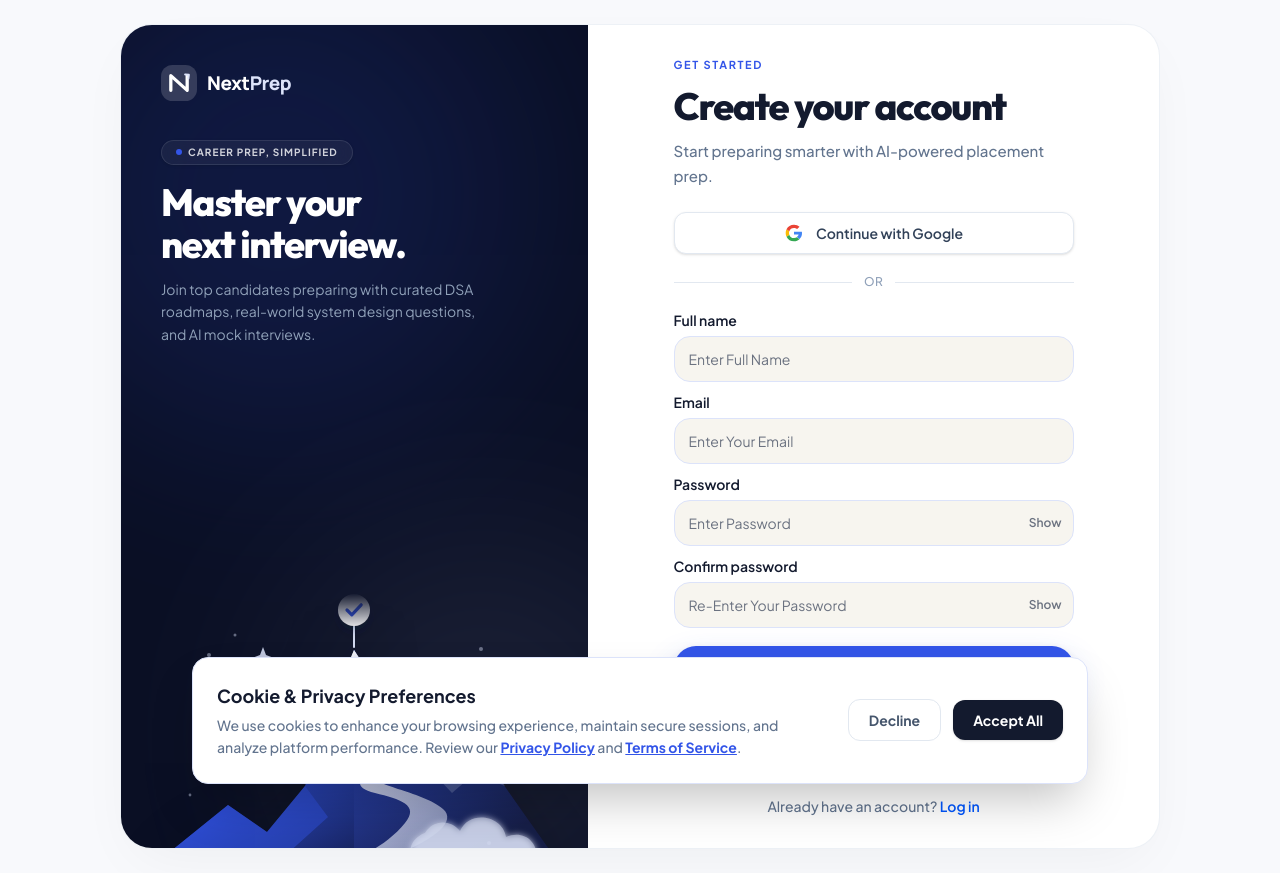
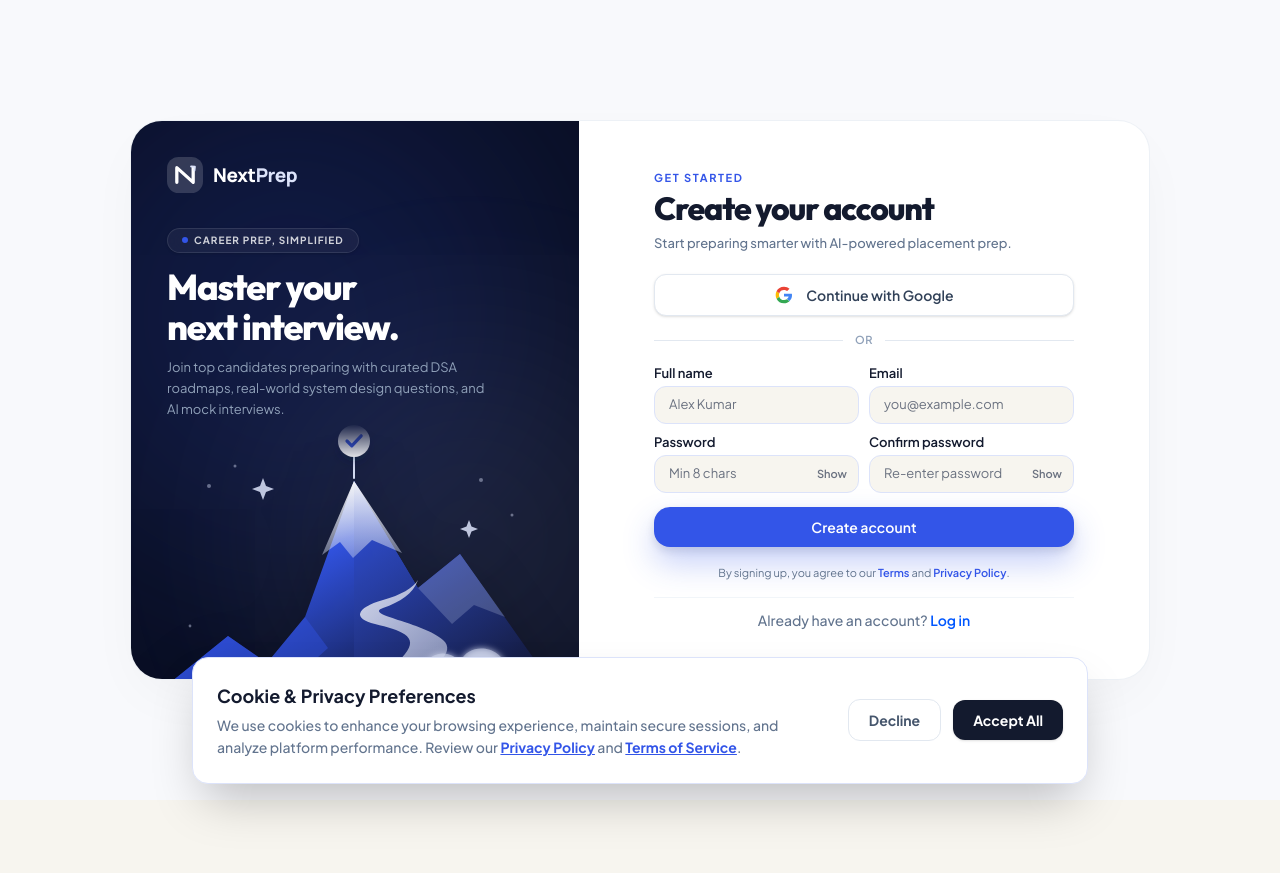
Before and after one commit to vivekmaini/NextPrep, a React (Vite) app in the folder client/: page /register in a window 1280 px wide. After the commit the page ends 800 px from the top, so only its background shows below. Built offline with nearby package versions, Linux system fonts and the light colour scheme; no server answers.

Commit message:
Make Register page screen-fit and match Login page height

```diff
--- a/client/src/components/layout/authLayout.jsx
+++ b/client/src/components/layout/authLayout.jsx
@@ -4,10 +4,10 @@ import MountainIllustration from "../ui/MountainIllustration";
 export default function AuthLayout({ eyebrow, title, subtitle, children, footer }) {
   return (
     <div className="min-h-screen bg-[#F8F9FC] p-4 sm:p-6 lg:flex lg:items-center lg:justify-center">
-      <main className="mx-auto flex w-full max-w-[1040px] overflow-hidden rounded-[32px] border border-slate-200/60 bg-white shadow-[0_20px_60px_-15px_rgba(0,0,0,0.05)] lg:min-h-[570px] lg:flex-row flex-col">
+      <main className="mx-auto flex w-full max-w-[1020px] overflow-hidden rounded-[28px] sm:rounded-[32px] border border-slate-200/60 bg-white shadow-[0_20px_60px_-15px_rgba(0,0,0,0.05)] lg:min-h-[560px] lg:flex-row flex-col">
 
         {/* LEFT PANEL - Premium Dark Section */}
-        <section className="relative hidden w-[45%] overflow-hidden bg-[#0A0F24] p-8 lg:p-10 text-white lg:flex lg:flex-col justify-between">
+        <section className="relative hidden w-[44%] overflow-hidden bg-[#0A0F24] p-8 lg:p-9 text-white lg:flex lg:flex-col justify-between">
           {/* Modern Glow Effects */}
           <div className="absolute -left-[20%] top-[-10%] h-[500px] w-[500px] rounded-full bg-[#3355E8] opacity-[0.15] blur-[100px]" />
           <div className="absolute bottom-[-10%] right-[-20%] h-[400px] w-[400px] rounded-full bg-[#DCE3FA] opacity-[0.08] blur-[100px]" />
@@ -15,14 +15,14 @@ export default function AuthLayout({ eyebrow, title, subtitle, children, footer
           {/* Top Content */}
           <div className="relative z-20">
             <BrandLogo dark />
-            <div className="mt-8 lg:mt-9">
+            <div className="mt-7 lg:mt-8">
               <span className="inline-flex items-center gap-1.5 rounded-full border border-white/10 bg-white/5 px-3.5 py-1 text-[10px] font-bold tracking-widest text-white/80 backdrop-blur-md shadow-sm">
                 <span className="h-1.5 w-1.5 rounded-full bg-[#3355E8] animate-pulse" /> CAREER PREP, SIMPLIFIED
               </span>
-              <h2 className="mt-4 font-hero text-[34px] sm:text-[38px] font-extrabold leading-[1.12] tracking-[-0.04em] text-white">
+              <h2 className="mt-3.5 font-hero text-[32px] sm:text-[36px] font-extrabold leading-[1.12] tracking-[-0.04em] text-white">
                 Master your <br/> next interview.
               </h2>
-              <p className="mt-3 text-xs sm:text-sm leading-relaxed text-slate-400 max-w-[340px]">
+              <p className="mt-2.5 text-xs sm:text-[13px] leading-relaxed text-slate-400 max-w-[320px]">
                 Join top candidates preparing with curated DSA roadmaps, real-world system design questions, and AI mock interviews.
               </p>
             </div>
@@ -35,19 +35,19 @@ export default function AuthLayout({ eyebrow, title, subtitle, children, footer
         </section>
 
         {/* RIGHT PANEL - Auth Form */}
-        <section className="flex flex-1 lg:w-[55%] flex-col px-6 py-6 sm:py-8 sm:px-10 lg:px-16 justify-center">
-          <div className="flex items-center justify-between lg:hidden mb-12">
+        <section className="flex flex-1 lg:w-[56%] flex-col px-6 py-6 sm:py-7 sm:px-10 lg:px-12 justify-center">
+          <div className="flex items-center justify-between lg:hidden mb-8">
             <BrandLogo />
           </div>
 
-          <div className="mx-auto flex w-full max-w-[400px] flex-1 flex-col justify-center">
-            {eyebrow && <p className="mb-3 text-[11px] font-bold tracking-[0.15em] text-[#3355E8] uppercase">{eyebrow}</p>}
-            <h1 className="font-hero text-[32px] sm:text-[38px] font-extrabold tracking-[-0.05em] text-[#131A2E] leading-[1.1]">{title}</h1>
-            {subtitle && <p className="mt-3 text-[15px] leading-relaxed font-medium text-slate-500">{subtitle}</p>}
+          <div className="mx-auto flex w-full max-w-[420px] flex-1 flex-col justify-center">
+            {eyebrow && <p className="mb-1 text-[11px] font-bold tracking-[0.15em] text-[#3355E8] uppercase">{eyebrow}</p>}
+            <h1 className="font-hero text-[28px] sm:text-[32px] font-extrabold tracking-[-0.04em] text-[#131A2E] leading-[1.15]">{title}</h1>
+            {subtitle && <p className="mt-1.5 text-xs sm:text-[13px] leading-relaxed font-medium text-slate-500">{subtitle}</p>}
 
-            <div className="mt-6">{children}</div>
+            <div className="mt-4 sm:mt-5">{children}</div>
 
-            {footer && <div className="mt-6 pt-4 border-t border-slate-100 text-center text-sm font-medium text-slate-500">{footer}</div>}
+            {footer && <div className="mt-4 pt-3 border-t border-slate-100 text-center text-xs sm:text-sm font-medium text-slate-500">{footer}</div>}
           </div>
         </section>
       </main>
--- a/client/src/components/ui/Button.jsx
+++ b/client/src/components/ui/Button.jsx
@@ -14,18 +14,25 @@ export default function Button({
   children,
   type = "button",
   variant = "primary",
+  size = "md",
   loading = false,
   disabled = false,
   className = "",
   ...rest
 }) {
   const isDisabled = disabled || loading;
+  const sizeClasses =
+    size === "compact"
+      ? "px-4 py-2.5 text-sm"
+      : size === "sm"
+      ? "px-3 py-1.5 text-xs"
+      : "px-4 py-2.5 sm:py-3 text-sm";
 
   return (
     <button
       type={type}
       disabled={isDisabled}
-      className={`inline-flex w-full items-center justify-center gap-2 rounded-full px-4 py-3 text-sm font-semibold
+      className={`inline-flex w-full items-center justify-center gap-2 rounded-xl sm:rounded-2xl ${sizeClasses} font-semibold
         transition duration-200 ease-out focus:outline-none focus-visible:ring-4 focus-visible:ring-offset-2
         disabled:cursor-not-allowed ${VARIANT_CLASSES[variant]} ${className}`}
       {...rest}
--- a/client/src/components/ui/Input.jsx
+++ b/client/src/components/ui/Input.jsx
@@ -6,15 +6,16 @@ export default function Input({
   type = "text",
   error,
   className = "",
+  compact = false,
   ...rest
 }) {
   const [isPasswordVisible, setIsPasswordVisible] = useState(false);
   const isPassword = type === "password";
 
   return (
-    <div className="flex flex-col gap-1.5">
+    <div className="flex flex-col gap-1">
       {label && (
-        <label htmlFor={id} className="text-sm font-semibold text-[#131A2E]">
+        <label htmlFor={id} className="text-xs sm:text-[13px] font-semibold text-[#131A2E]">
           {label}
         </label>
       )}
@@ -22,9 +23,9 @@ export default function Input({
         <input
           id={id}
           type={isPassword && isPasswordVisible ? "text" : type}
-          className={`w-full rounded-2xl border bg-[#F7F5EF] px-3.5 py-3 text-sm text-[#131A2E] placeholder:text-[#6B7280]
+          className={`w-full rounded-xl border bg-[#F7F5EF] px-3.5 ${compact ? "py-2 text-[13px]" : "py-2.5 text-sm"} text-[#131A2E] placeholder:text-[#6B7280]
             transition duration-200 focus:border-[#3355E8] focus:bg-white focus:outline-none focus:ring-4 focus:ring-[#EAEEFC]
-            ${isPassword ? "pr-12" : ""} ${error ? "border-red-400 focus:border-red-500 focus:ring-red-100" : "border-[#DCE3FA]"} ${className}`}
+            ${isPassword ? "pr-11" : ""} ${error ? "border-red-400 focus:border-red-500 focus:ring-red-100" : "border-[#DCE3FA]"} ${className}`}
           aria-invalid={Boolean(error)}
           aria-describedby={error ? `${id}-error` : undefined}
           {...rest}
@@ -33,7 +34,7 @@ export default function Input({
           <button
             type="button"
             onClick={() => setIsPasswordVisible((visible) => !visible)}
-            className="absolute inset-y-0 right-0 flex items-center px-3 text-xs font-semibold text-[#6B7280] transition hover:text-[#3355E8] focus:outline-none focus-visible:text-[#3355E8]"
+            className="absolute inset-y-0 right-0 flex items-center px-3 text-[11px] font-semibold text-[#6B7280] transition hover:text-[#3355E8] focus:outline-none focus-visible:text-[#3355E8]"
             aria-label={isPasswordVisible ? "Hide password" : "Show password"}
           >
             {isPasswordVisible ? "Hide" : "Show"}
@@ -41,7 +42,7 @@ export default function Input({
         )}
       </div>
       {error && (
-        <p id={`${id}-error`} className="text-xs font-medium text-red-500">
+        <p id={`${id}-error`} className="text-[11px] font-medium text-red-500">
           {error}
         </p>
       )}
--- a/client/src/components/ui/OrDivider.jsx
+++ b/client/src/components/ui/OrDivider.jsx
@@ -1,8 +1,8 @@
 export default function OrDivider({ label = "or" }) {
   return (
-    <div className="my-5 flex items-center gap-3">
+    <div className="my-3.5 sm:my-4 flex items-center gap-3">
       <span className="h-px flex-1 bg-slate-200" />
-      <span className="text-xs font-medium uppercase tracking-wide text-slate-400">
+      <span className="text-[11px] font-semibold uppercase tracking-wider text-slate-400">
         {label}
       </span>
       <span className="h-px flex-1 bg-slate-200" />
--- a/client/src/pages/auth/ForgotPassword.jsx
+++ b/client/src/pages/auth/ForgotPassword.jsx
@@ -39,10 +39,10 @@ export default function ForgotPassword() {
       subtitle="Enter the email address associated with your account and we’ll send a six-digit reset code."
       footer={<><Link to="/login" className="font-semibold text-[#0057FF] hover:underline">Back to log in</Link></>}
     >
-      {error && <div role="alert" className="mb-5 rounded-md border border-red-200 bg-red-50 px-4 py-3 text-sm font-medium text-red-600">{error}</div>}
-      <form onSubmit={handleSubmit} noValidate className="flex flex-col gap-4">
-        <Input id="email" name="email" type="email" label="Email" placeholder="you@example.com" value={email} onChange={(event) => setEmail(event.target.value)} autoComplete="email" />
-        <Button type="submit" loading={loading} className="mt-2">Send reset code</Button>
+      {error && <div role="alert" className="mb-3 rounded-xl border border-red-200 bg-red-50 px-3.5 py-2.5 text-xs sm:text-sm font-medium text-red-600">{error}</div>}
+      <form onSubmit={handleSubmit} noValidate className="flex flex-col gap-3">
+        <Input id="email" name="email" type="email" label="Email" placeholder="you@example.com" value={email} onChange={(event) => setEmail(event.target.value)} autoComplete="email" compact />
+        <Button type="submit" loading={loading} size="compact" className="mt-1">Send reset code</Button>
       </form>
     </AuthLayout>
   );
--- a/client/src/pages/auth/Register.jsx
+++ b/client/src/pages/auth/Register.jsx
@@ -110,7 +110,7 @@ export default function Register() {
       {formError && (
         <div
           role="alert"
-          className="mb-5 rounded-md border border-red-200 bg-red-50 px-4 py-3 text-sm font-medium text-red-600"
+          className="mb-3 rounded-xl border border-red-200 bg-red-50 px-3.5 py-2.5 text-xs sm:text-sm font-medium text-red-600"
         >
           {formError}
         </div>
@@ -120,59 +120,68 @@ export default function Register() {
       <OrDivider />
 
       <form onSubmit={handleSubmit} noValidate className="flex flex-col gap-2.5">
+        <div className="grid grid-cols-1 sm:grid-cols-2 gap-2.5">
           <Input
             id="name"
             name="name"
             type="text"
             label="Full name"
-          placeholder="Enter Full Name"
+            placeholder="Alex Kumar"
             value={form.name}
             onChange={handleChange}
             error={fieldErrors.name}
             autoComplete="name"
+            compact
           />
           <Input
             id="email"
             name="email"
             type="email"
             label="Email"
-          placeholder="Enter Your Email"
+            placeholder="you@example.com"
             value={form.email}
             onChange={handleChange}
             error={fieldErrors.email}
             autoComplete="email"
+            compact
           />
+        </div>
+
+        <div className="grid grid-cols-1 sm:grid-cols-2 gap-2.5">
           <Input
             id="password"
             name="password"
             type="password"
             label="Password"
-          placeholder="Enter Password"
+            placeholder="Min 8 chars"
             value={form.password}
             onChange={handleChange}
             error={fieldErrors.password}
             autoComplete="new-password"
+            compact
           />
           <Input
             id="confirmPassword"
             name="confirmPassword"
             type="password"
             label="Confirm password"
-          placeholder="Re-Enter Your Password"
+            placeholder="Re-enter password"
             value={form.confirmPassword}
             onChange={handleChange}
             error={fieldErrors.confirmPassword}
             autoComplete="new-password"
+            compact
           />
+        </div>
 
-        <Button type="submit" loading={loading} className="mt-2">
+        <Button type="submit" loading={loading} size="compact" className="mt-1">
           Create account
         </Button>
 
-        <p className="mt-4 text-center text-xs text-slate-500 leading-relaxed">
-          By creating an account, you agree to our{" "}
+        <p className="mt-2 text-center text-[11px] text-slate-500 leading-normal">
+          By signing up, you agree to our{" "}
           <Link to="/terms" className="font-semibold text-[#3355E8] hover:underline">
-            Terms of Service
+            Terms
           </Link>{" "}
           and{" "}
           <Link to="/privacy" className="font-semibold text-[#3355E8] hover:underline">
--- a/client/src/pages/auth/ResetPassword.jsx
+++ b/client/src/pages/auth/ResetPassword.jsx
@@ -46,12 +46,14 @@ export default function ResetPassword() {
       subtitle={<>Enter the code sent to <span className="font-semibold text-slate-700">{email}</span>, then choose a new password.</>}
       footer={<>Didn&apos;t receive a code? <Link to="/forgot-password" className="font-semibold text-[#0057FF] hover:underline">Send another</Link></>}
     >
-      {error && <div role="alert" className="mb-5 rounded-md border border-red-200 bg-red-50 px-4 py-3 text-sm font-medium text-red-600">{error}</div>}
-      <form onSubmit={handleSubmit} noValidate className="flex flex-col gap-4">
-        <Input id="otp" name="otp" label="Reset code" placeholder="6-digit code" value={form.otp} onChange={handleChange} inputMode="numeric" autoComplete="one-time-code" />
-        <Input id="password" name="password" type="password" label="New password" placeholder="At least 6 characters" value={form.password} onChange={handleChange} autoComplete="new-password" />
-        <Input id="confirmPassword" name="confirmPassword" type="password" label="Confirm new password" placeholder="Re-enter your password" value={form.confirmPassword} onChange={handleChange} autoComplete="new-password" />
-        <Button type="submit" loading={loading} className="mt-2">Reset password</Button>
+      {error && <div role="alert" className="mb-3 rounded-xl border border-red-200 bg-red-50 px-3.5 py-2.5 text-xs sm:text-sm font-medium text-red-600">{error}</div>}
+      <form onSubmit={handleSubmit} noValidate className="flex flex-col gap-2.5">
+        <Input id="otp" name="otp" label="Reset code" placeholder="6-digit code" value={form.otp} onChange={handleChange} inputMode="numeric" autoComplete="one-time-code" compact />
+        <div className="grid grid-cols-1 sm:grid-cols-2 gap-2.5">
+          <Input id="password" name="password" type="password" label="New password" placeholder="At least 6 chars" value={form.password} onChange={handleChange} autoComplete="new-password" compact />
+          <Input id="confirmPassword" name="confirmPassword" type="password" label="Confirm password" placeholder="Re-enter password" value={form.confirmPassword} onChange={handleChange} autoComplete="new-password" compact />
+        </div>
+        <Button type="submit" loading={loading} size="compact" className="mt-1">Reset password</Button>
       </form>
     </AuthLayout>
   );
```
Also changed, not shown: client/src/pages/auth/Login.jsx (+7 -5 lines). Lines whose indentation alone changed are shown as unchanged.
